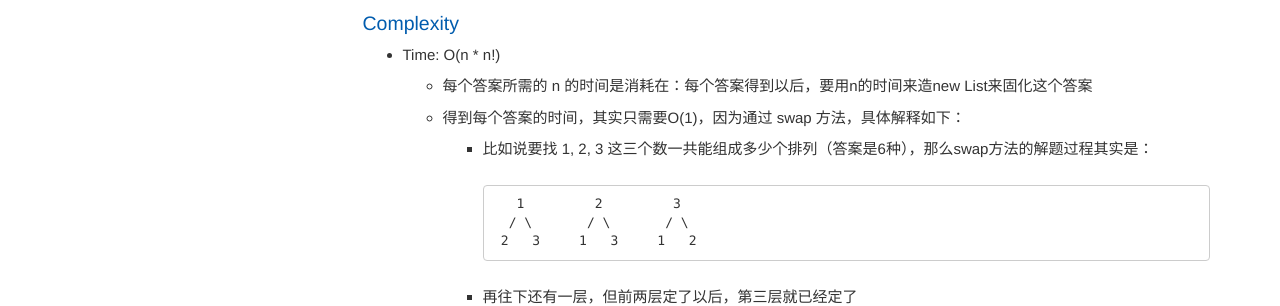
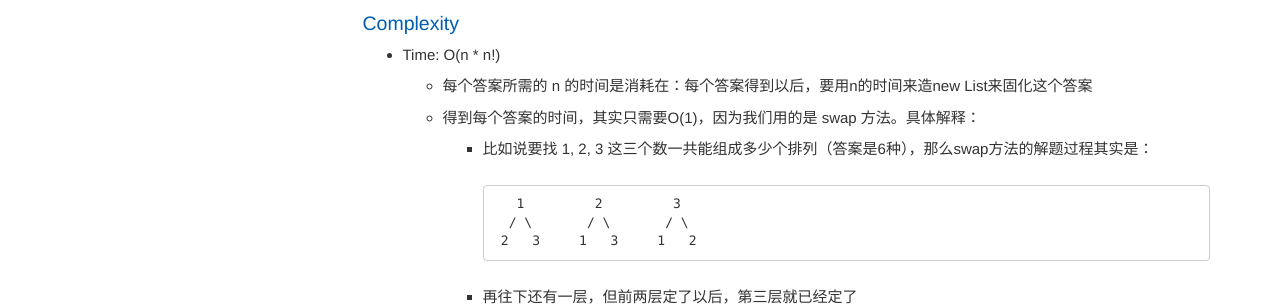
Before and after one commit to HungryOrc/hungryorc.github.io, a Jekyll site: the page built from pages/algorithm/algorithm_permutation_with_no_duplicate_elements.md, in a window 1280 px wide. Shown: the part 848-1154 px from the top of the page. Built offline with Jekyll 4.4.1, drawn with Linux system fonts in a browser that asks for light colours; nearby versions of some CDN libraries; comment, search, counter and statistics services are not loaded.

Commit message:
Update algorithm_permutation_with_no_duplicate_elements.md

````diff
--- a/pages/algorithm/algorithm_permutation_with_no_duplicate_elements.md
+++ b/pages/algorithm/algorithm_permutation_with_no_duplicate_elements.md
@@ -36,7 +36,7 @@ Given a collection of **distinct** integers, return all possible permutations.
 ### Complexity
 * Time: O(n * n!)
   * 每个答案所需的 n 的时间是消耗在：每个答案得到以后，要用n的时间来造new List来固化这个答案
-  * 得到每个答案的时间，其实只需要O(1)，因为通过 swap 方法，具体解释如下：
+  * 得到每个答案的时间，其实只需要O(1)，因为我们用的是 swap 方法。具体解释：
     * 比如说要找 1, 2, 3 这三个数一共能组成多少个排列（答案是6种），那么swap方法的解题过程其实是：
       ```
          1         2         3
````
